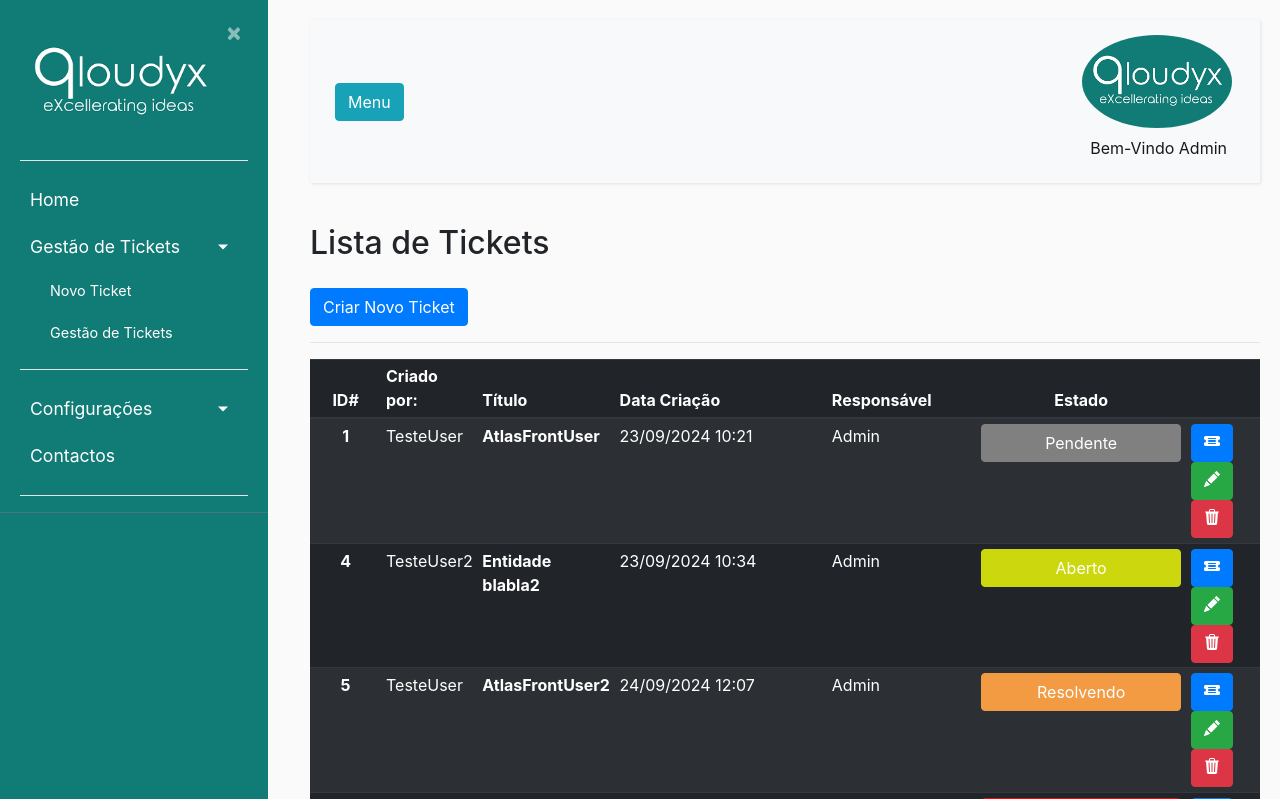
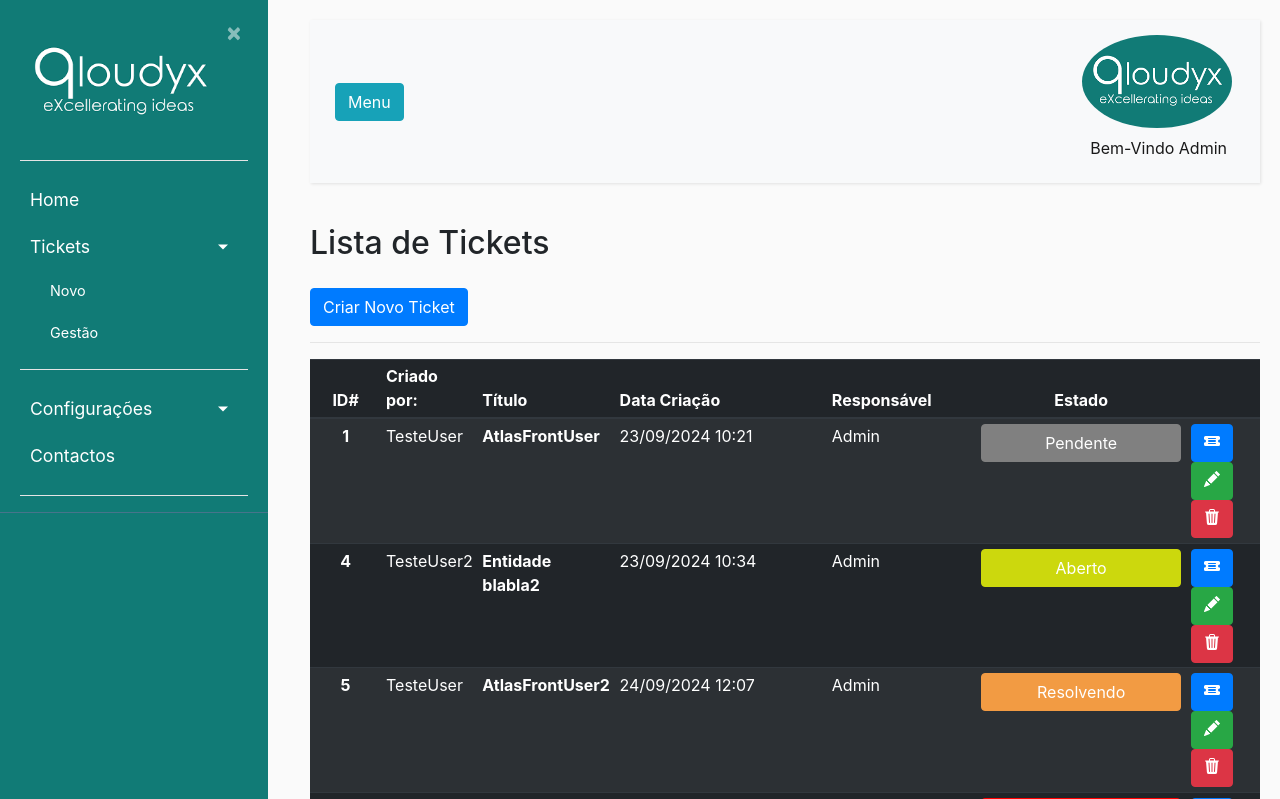
Before and after one commit to dev-qloudyx/QSupport, a Django app: page /listaticket/ in a window 1280 px wide, after a click on "Tickets". Shown: the top 799 px of the page. Run offline with Django 4.2, Linux system fonts and the light colour scheme; a user stored in the database is signed in; data comes from the database, SQL or seed files in the repository; some libraries are stand-ins or nearby versions.

Commit message:
QSupport - Merge Project

```diff
--- a/Qsupport/ticket/templates/ticket/base.html
+++ b/Qsupport/ticket/templates/ticket/base.html
@@ -66,19 +66,19 @@
                         <a href="{% url 'login' %}">Login</a>
                     {% endif %}
                     {% if user.is_authenticated %}
-                    <a href="#pageSubmenu" data-toggle="collapse" aria-expanded="false" class="dropdown-toggle">Gestão de Tickets</a>
+                    <a href="#pageSubmenu" data-toggle="collapse" aria-expanded="false" class="dropdown-toggle">Tickets</a>
 
                     <ul class="collapse list-unstyled" id="pageSubmenu">
 
 
 
                         <li>
-                            <a class= "nav-item nav-link"href="{% url 'novoticket' %}">Novo Ticket</a>
+                            <a class= "nav-item nav-link"href="{% url 'novoticket' %}">Novo</a>
 
                         </li>
 
                         <li>
-                            <a class= "nav-item nav-link"href="{% url 'listaticket' %}"> Gestão de Tickets</a>
+                            <a class= "nav-item nav-link"href="{% url 'listaticket' %}">Gestão</a>
                         </li>
 
                     </ul>
@@ -93,24 +93,14 @@
                     <hr>
                     <a href="#homeSubmenu" data-toggle="collapse" aria-expanded="false" class="dropdown-toggle">Configurações</a>
                     <ul class="collapse list-unstyled" id="homeSubmenu">
-                        <li>
-                            <a class= "nav-item nav-link"href="{% url 'profile' %}">Perfil</a>                        </li>
-
-                        <li>
                         {% if user.is_admin or user.role == "Interno"%}
                         <li>
                             <a href="{% url 'listausuarios' %}">Utilizadores</a>
                             <a href="{% url 'listaentidades' %}">Entidades</a>
-                            <a href="{% url 'listaaplicacoes' %}">Apps</a>
+                            <a href="{% url 'listaaplicacoes' %}">Apps & Serviços</a>
                         </li>
                         {% endif %}
 
-                            <form method="post" action="{% url 'logout' %}">
-                                {% csrf_token %}
-                                <a><button class="astext" type="submit">Logout</button></a>
-                            </form>
-
-                        </li>
 
 
 
```
